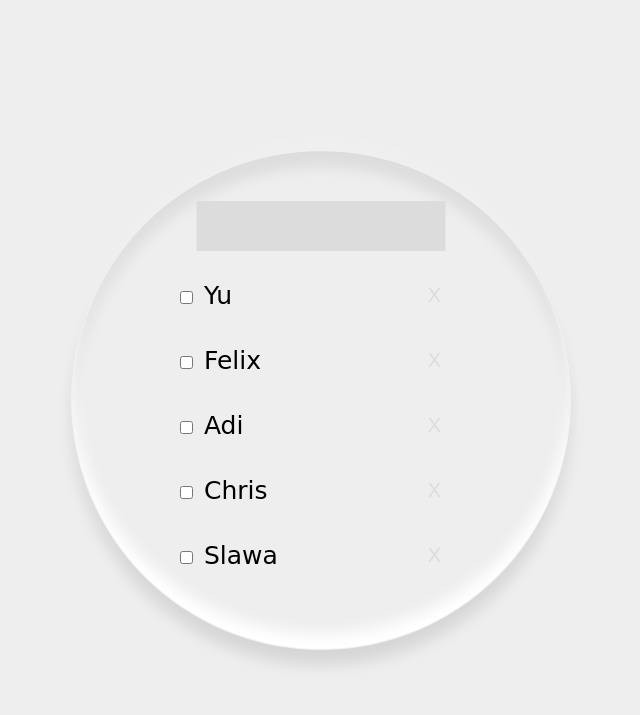
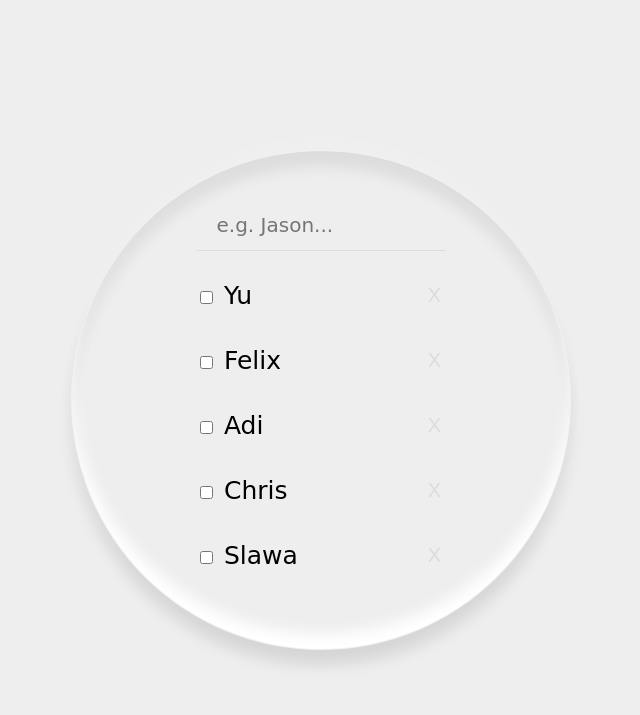
Before and after one commit to JooYoo/js-dailySpinner, a plain HTML site: page index.html in a window 1280 px wide. Shown: the whole page, without its empty margins (319-959 px from the left). Drawn offline with Linux system fonts and the light colour scheme.

Commit message:
textbox styling

```diff
--- a/index.html
+++ b/index.html
@@ -16,7 +16,7 @@
 
       <div class="side side__back">
         <form class="people-list__textbox" action="">
-          <input type="text" name="" id="" />
+          <input type="text" name="" id="" placeholder="e.g. Jason..." />
         </form>
         <ul id="people-list" class="people-list">
           <li class="people-list-item">
--- a/style/style.scss
+++ b/style/style.scss
@@ -160,9 +160,19 @@ body {
         left: 50%;
         height: 10%;
         width: 50%;
+        padding: 0 20px;
         transform: translateX(-50%);
         border: 0;
-        background-color: gainsboro;
+        border-bottom: 1px solid gainsboro;
+        line-height: 1.3;
+        color: gray;
+        font-family: cursive;
+        font-size: 20px;
+        background-color: transparent;
+
+        &:focus {
+          outline: 0;
+        }
       }
     }
 
@@ -176,7 +186,7 @@ body {
 
     &-item__box-name-container {
       position: absolute;
-      left: 80px;
+      left: 100px;
     }
 
     &-item__checkbox {
@@ -193,6 +203,10 @@ body {
       font-weight: lighter;
       font-size: 20px;
       color: gainsboro;
+
+      &:focus {
+        outline: 0;
+      }
     }
   }
 }
```
Also changed, not shown: style/style.css, 1 other file.
